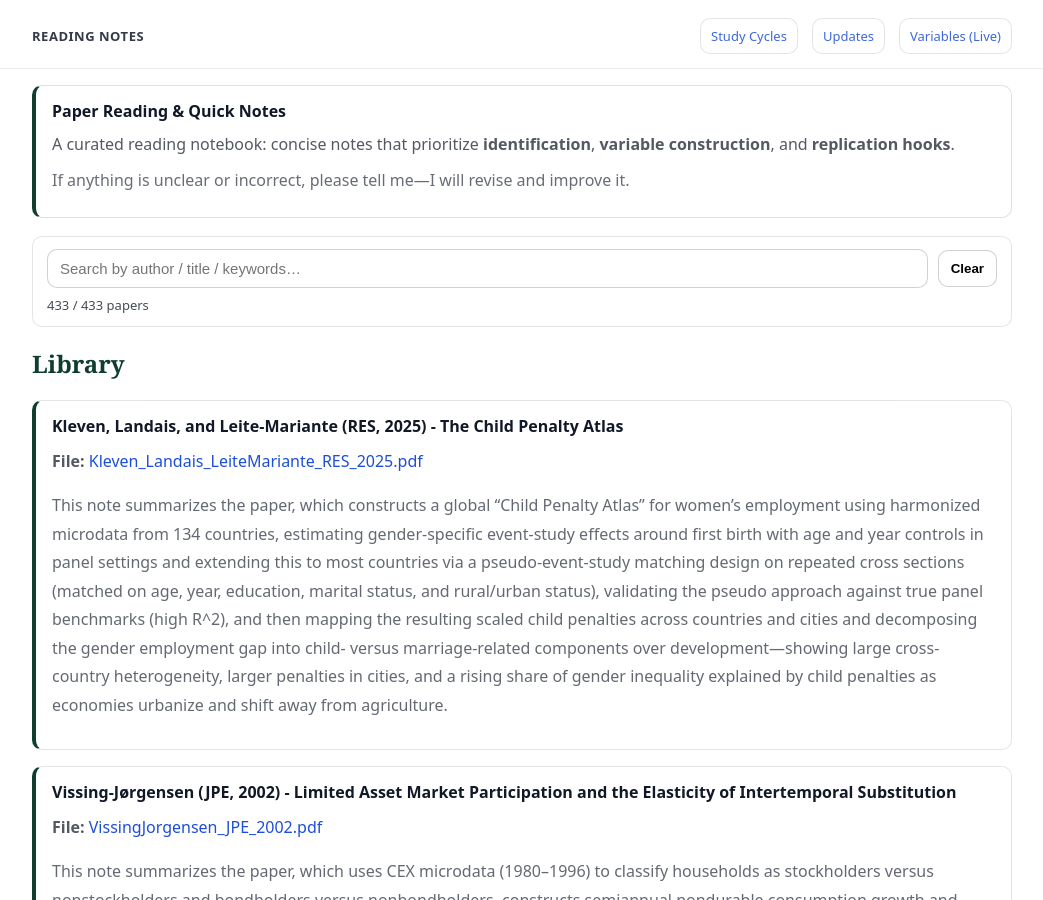
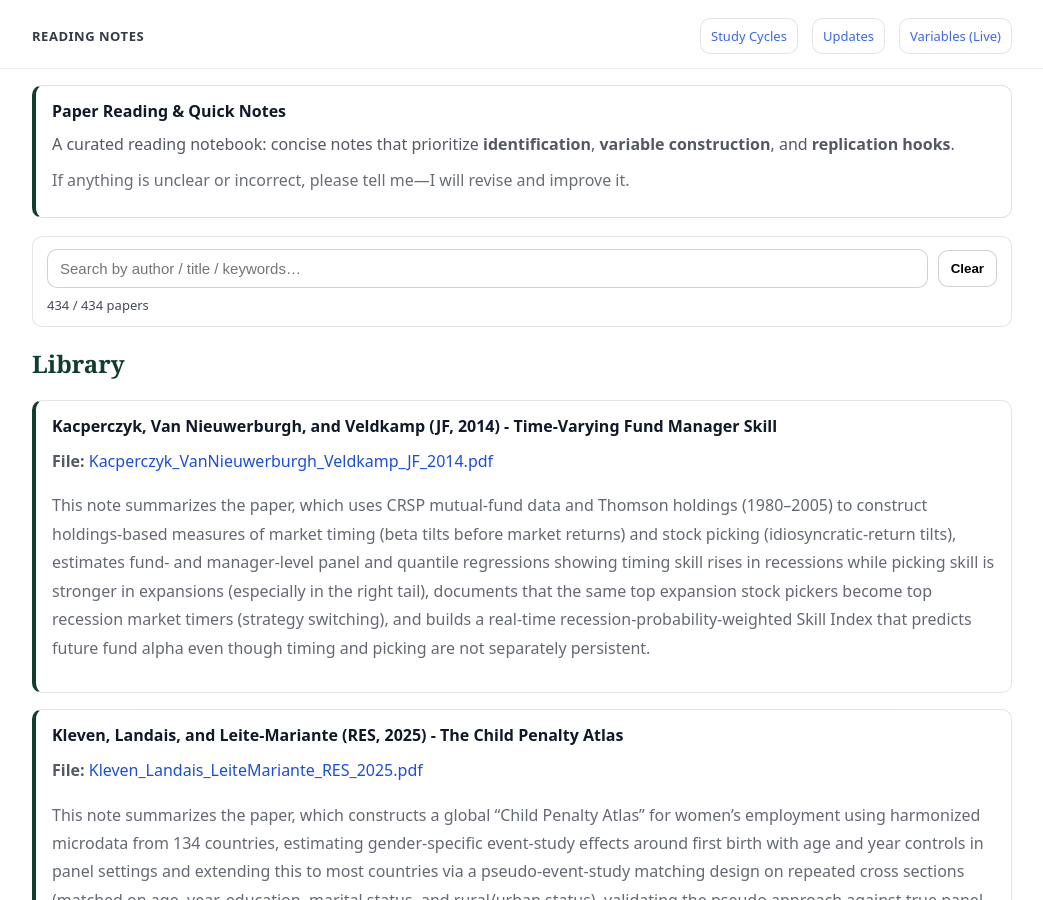
Before and after one commit to yaxinzn/study-archive, a Jekyll site: the page built from reading/index.md, in a window 1280 px wide and 900 px high. Shown: the whole window, without its empty margins (118-1161 px from the left). Built offline with Jekyll 4.4.1, drawn with Linux system fonts in a browser that asks for light colours.

Commit message:
Reading: add/update Kacperczyk_VanNieuwerburgh_Veldkamp_JF_2014.pdf

```diff
--- a/_data/reading.yml
+++ b/_data/reading.yml
@@ -1,3 +1,7 @@
+- title: "Kacperczyk, Van Nieuwerburgh, and Veldkamp (JF, 2014) - Time-Varying Fund Manager Skill"
+  file: "Kacperczyk_VanNieuwerburgh_Veldkamp_JF_2014.pdf"
+  desc: "This note summarizes the paper, which uses CRSP mutual-fund data and Thomson holdings (1980–2005) to construct holdings-based measures of market timing (beta tilts before market returns) and stock picking (idiosyncratic-return tilts), estimates fund- and manager-level panel and quantile regressions showing timing skill rises in recessions while picking skill is stronger in expansions (especially in the right tail), documents that the same top expansion stock pickers become top recession market timers (strategy switching), and builds a real-time recession-probability-weighted Skill Index that predicts future fund alpha even though timing and picking are not separately persistent."
+
 - title: "Kleven, Landais, and Leite-Mariante (RES, 2025) - The Child Penalty Atlas"
   file: "Kleven_Landais_LeiteMariante_RES_2025.pdf"
   desc: "This note summarizes the paper, which constructs a global “Child Penalty Atlas” for women’s employment using harmonized microdata from 134 countries, estimating gender-specific event-study effects around first birth with age and year controls in panel settings and extending this to most countries via a pseudo-event-study matching design on repeated cross sections (matched on age, year, education, marital status, and rural/urban status), validating the pseudo approach against true panel benchmarks (high R^2), and then mapping the resulting scaled child penalties across countries and cities and decomposing the gender employment gap into child- versus marriage-related components over development—showing large cross-country heterogeneity, larger penalties in cities, and a rising share of gender inequality explained by child penalties as economies urbanize and shift away from agriculture."
```
Also changed, not shown: 1 other file.
